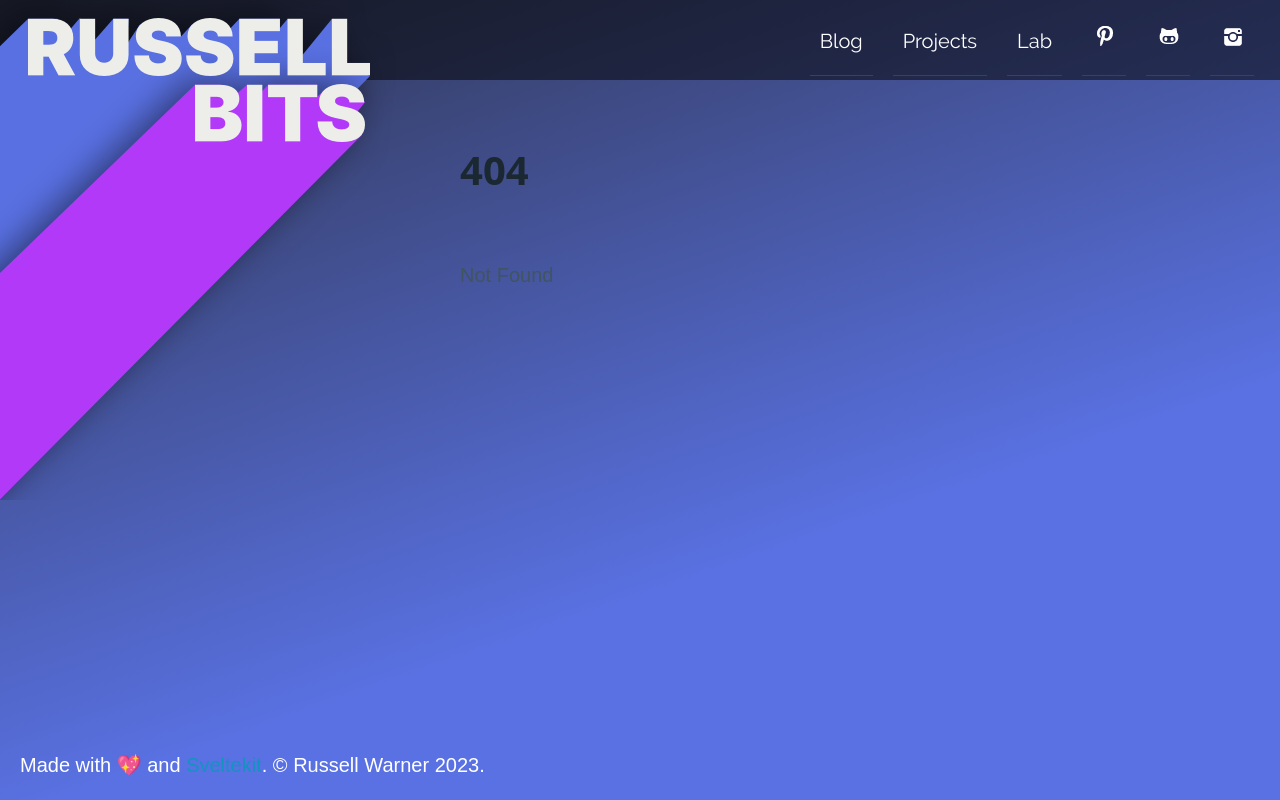
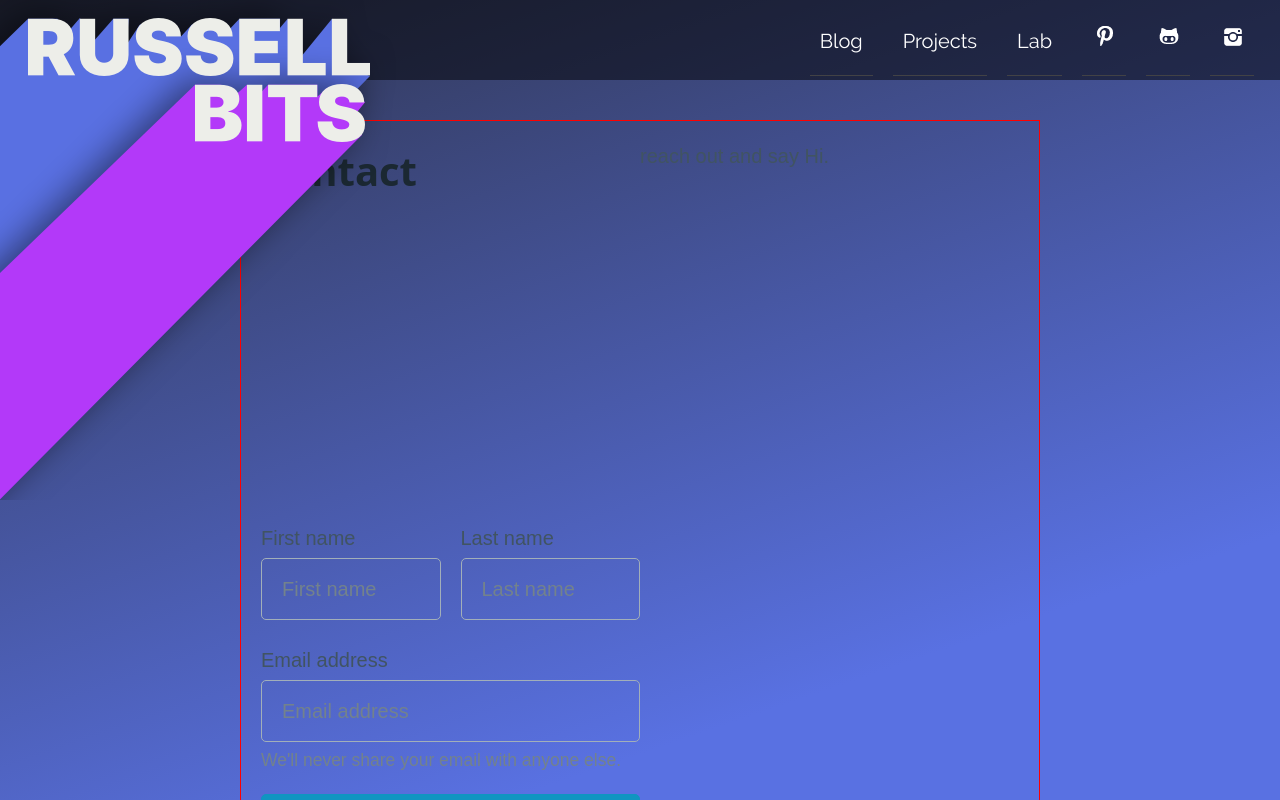
Before and after one commit to russellbits/russellbits.com, a SvelteKit app: page /contact in a window 1280 px wide. Before the commit this address had no page. Shown: the top 800 px of the page. Built offline with nearby package versions, Linux system fonts and the light colour scheme.

Commit message:
New product image and home page grid and repaired footer.

```diff
--- a/src/lib/components/Footer.svelte
+++ b/src/lib/components/Footer.svelte
@@ -5,10 +5,14 @@
 
 <style lang="scss">
 	footer {
-		position: absolute;
-		bottom: 0;
 		color: white;
 		padding: 1em;
 		text-align: center;
 	}
+	a:link,
+	a:visited,
+	a:active {
+		text-decoration: underline;
+		color: rgb(219, 157, 255);
+	}
 </style>
--- a/src/routes/+layout.svelte
+++ b/src/routes/+layout.svelte
@@ -16,8 +16,9 @@
 
 <style lang="scss">
 	main {
-		position: absolute;
-		right: 2em;
-		width: 90vw;
+		display: grid;
+		grid-template-columns: 1fr 1fr;
+		grid-template-rows: 1fr 1fr;
+		border: 1px solid red;
 	}
 </style>
--- /dev/null
+++ b/src/routes/contact/+page.svelte
@@ -0,0 +1,27 @@
+<!-- contact/+page.svelte -->
+<h1>Contact</h1>
+
+<p>reach out and say Hi.</p>
+
+<form>
+	<!-- Grid -->
+	<div class="grid">
+		<!-- Markup example 1: input is inside label -->
+		<label for="firstname">
+			First name
+			<input type="text" id="firstname" name="firstname" placeholder="First name" required />
+		</label>
+
+		<label for="lastname">
+			Last name
+			<input type="text" id="lastname" name="lastname" placeholder="Last name" required />
+		</label>
+	</div>
+	<!-- Markup example 2: input is after label -->
+	<label for="email">Email address</label>
+	<input type="email" id="email" name="email" placeholder="Email address" required />
+	<small>We'll never share your email with anyone else.</small>
+
+	<!-- Button -->
+	<button type="submit">Submit</button>
+</form>
```
Also changed, not shown: src/routes/+page.svelte (+0 -23 lines), static/images/projects/seqminaut-project-display.png (deleted), static/images/projects/seqseco-project-display.png.
